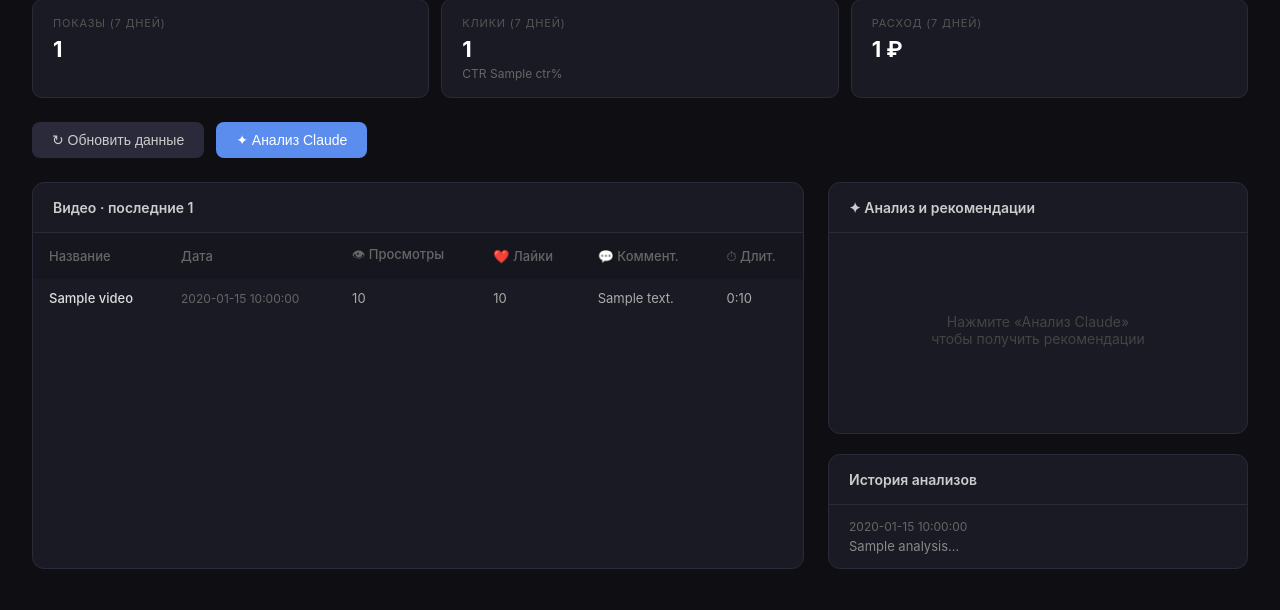
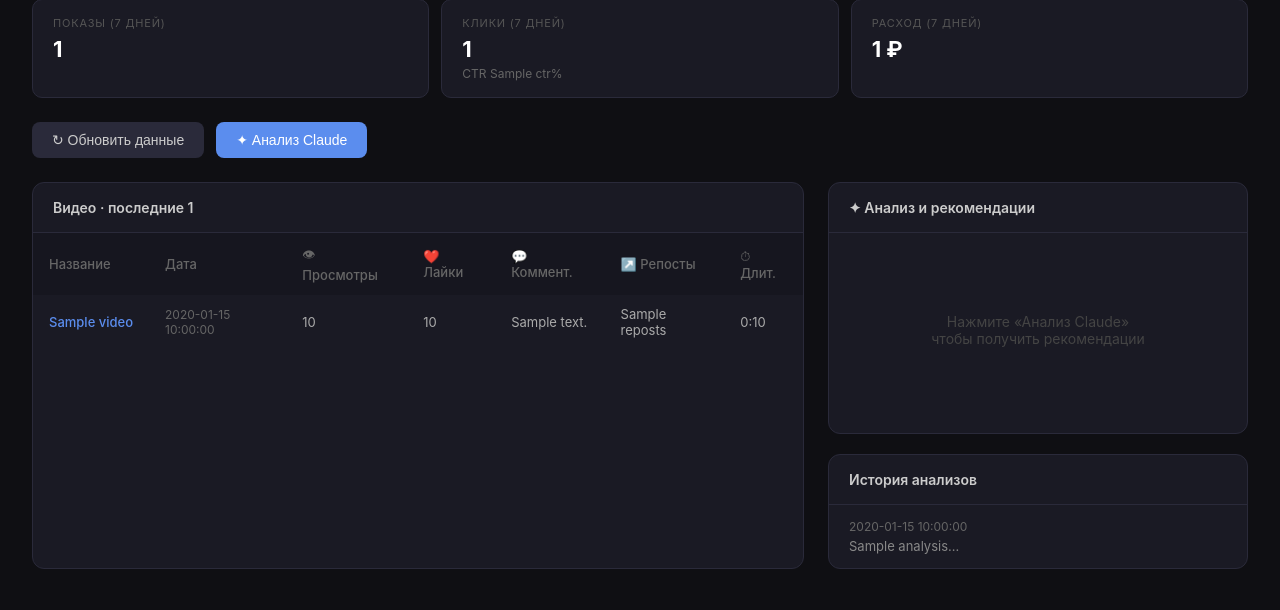
Before and after one commit to nedicom/vk-analytics, a Flask app: template templates/index.html in a window 1280 px wide. Shown: the part 190-800 px from the top of the page. Run offline with Flask 3, Linux system fonts and the light colour scheme; the template is opened without the code that fills it: most values are stand-ins (such as "Sample title", 1, 10 or a date in 2020).

Commit message:
Add reposts column and clickable video title links to VK
Co-Authored-By: Claude Sonnet 4.6 <noreply@anthropic.com>

```diff
--- a/templates/index.html
+++ b/templates/index.html
@@ -255,17 +255,21 @@
               <th>👁 Просмотры</th>
               <th>❤️ Лайки</th>
               <th>💬 Коммент.</th>
+              <th>↗️ Репосты</th>
               <th>⏱ Длит.</th>
             </tr>
           </thead>
           <tbody>
             {% for v in videos %}
             <tr>
-              <td class="video-title" title="{{ v.title }}">{{ v.title }}</td>
+              <td class="video-title" title="{{ v.title }}">
+                <a href="https://vk.com/video{{ v.owner_id }}_{{ v.id }}" target="_blank" style="color:#5b8dee;text-decoration:none;">{{ v.title }}</a>
+              </td>
               <td class="date">{{ v.date }}</td>
               <td class="{% if v.views > 1000 %}num-high{% else %}num{% endif %}">{{ '{:,}'.format(v.views).replace(',', ' ') }}</td>
               <td class="num">{{ v.likes }}</td>
               <td class="num">{{ v.comments }}</td>
+              <td class="num">{{ v.reposts }}</td>
               <td class="num">{{ (v.duration // 60)|string + ':' + '%02d'|format(v.duration % 60) if v.duration else '—' }}</td>
             </tr>
             {% else %}
--- a/vk_client.py
+++ b/vk_client.py
@@ -30,6 +30,7 @@ def get_videos(group_id: str, token: str, count: int = 50) -> list[dict]:
                 continue
             result.append({
                 "id": v["id"],
+                "owner_id": v.get("owner_id", f"-{group_id}"),
                 "title": v.get("description") or v.get("title", ""),
                 "views": v.get("views", 0),
                 "likes": post.get("likes", {}).get("count", 0),
@@ -37,7 +38,6 @@ def get_videos(group_id: str, token: str, count: int = 50) -> list[dict]:
                 "reposts": post.get("reposts", {}).get("count", 0),
                 "duration": v.get("duration", 0),
                 "date": datetime.fromtimestamp(post["date"]).strftime("%d.%m.%Y") if post.get("date") else "",
-                "description": "",
             })
     return result
 
```
